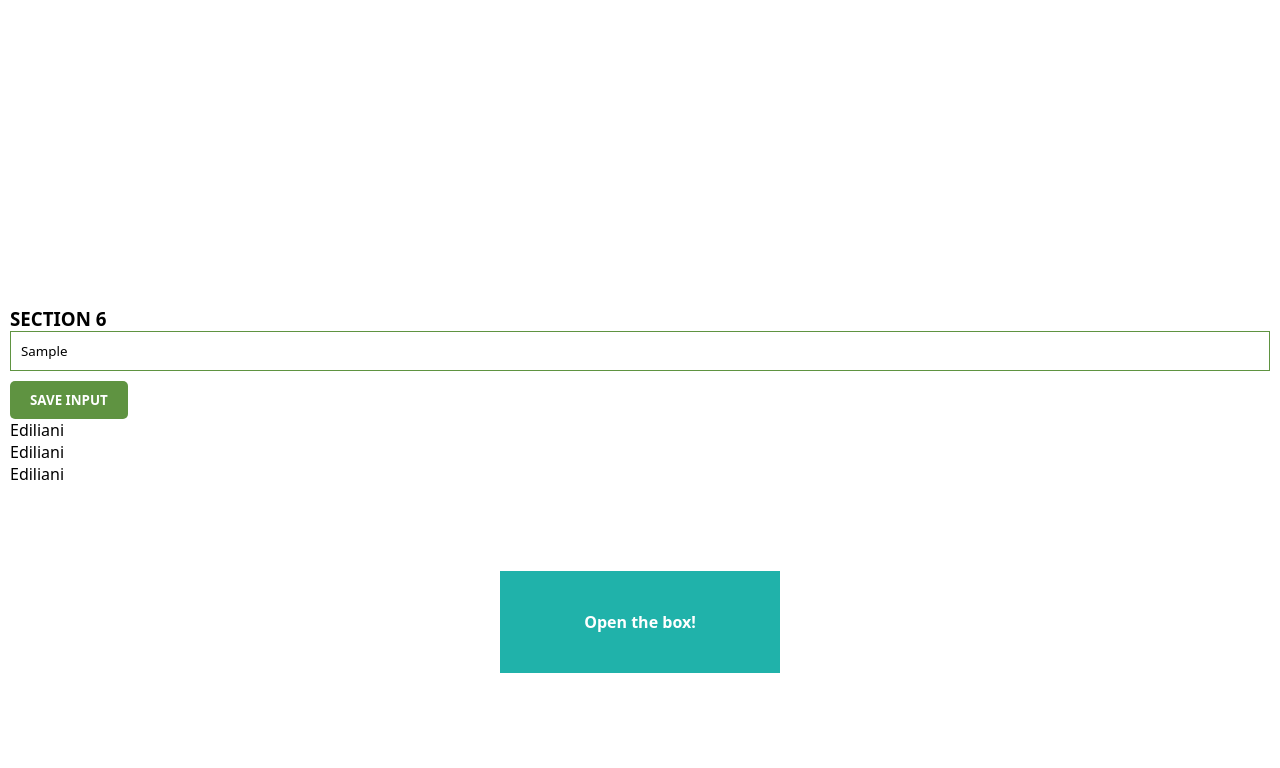
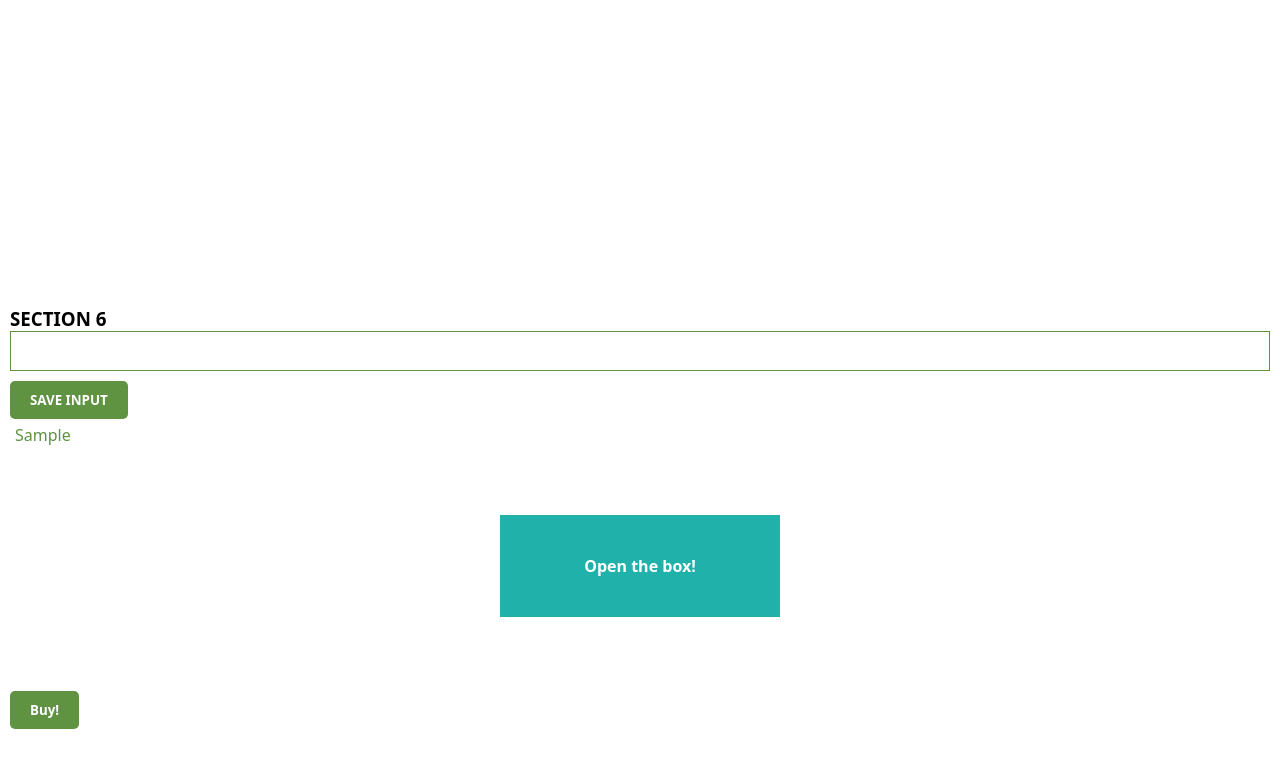
Before and after one commit to EdilianiKumquel/courseJavascript, a plain HTML site: page index.html in a window 1280 px wide. Both pictures are taken after typing "Sample" into the empty fields and a click on the button "SAVE INPUT". Shown: the part 2960-3728 px from the top of the page. Drawn offline with Linux system fonts and the light colour scheme.

Commit message:
Advanced content about section 5

```diff
--- a/css/style.css
+++ b/css/style.css
@@ -3,7 +3,7 @@
 *{
 	padding: 0;
 	margin: 0;
-	/*text-decoration: none;*/
+	text-decoration: none;
 	font-family:  'Noto Sans', sans-serif;
 }
 
@@ -251,6 +251,20 @@ nav li a {
 	color: white;
 	font-weight: bold;
 }
+
+#section6 ul {
+	list-style: none;
+	padding-left: 0;
+	margin-top:20pxS;
+}
+
+#section6 li {
+	margin:5px;
+}
+
+#section6 a {
+	color: #5f9341;
+}
 /*-------------- FOOTER ------------------------------*/
 
 footer {
--- a/index.html
+++ b/index.html
@@ -77,8 +77,10 @@
 			<ul id="ul-el"></ul>
 			<br>
 			<br>
+			<div id="box">Open the box!</div>
 			<br>
-			<div id="box">Open the box!</div>
+			<br>
+			<div id="container"></div>
 		</article>
 	</section>
 	<footer>
--- a/js/index.js
+++ b/js/index.js
@@ -221,7 +221,7 @@ function putsFruit() {
 putsFruit();
 
 //section 5
-let myLeads = ["Ediliani", "Ediliani", "Ediliani"];
+let myLeads = [];
 const inputEl = document.getElementById("input-el");
 const inputBtn = document.getElementById("input-btn");
 const ulEl = document.getElementById("ul-el");
@@ -229,15 +229,22 @@ const ulEl = document.getElementById("ul-el");
 
 inputBtn.addEventListener("click", function() {
 	myLeads.push(inputEl.value);
-	console.log(myLeads);
+	inputEl.value = "";
+	renderLeads();
 });
 
-for (let i = 0; i < myLeads.length; i++){
-	ulEl.innerHTML += "<li>" + myLeads[i] + "</li>";
-	console.log(ulEl);
+function renderLeads(){
+	let listItem = "";
+	for (let i = 0; i < myLeads.length; i++){
+		listItem += `
+		<li>
+			<a target='_black' href='${myLeads[i]}'>
+				${myLeads[i]}
+			</a>
+		</i>`
+	}
+	ulEl.innerHTML = listItem;
 }
-
-
 
 
 
@@ -247,6 +254,23 @@ openBox.addEventListener("click", function() {
 	console.log("I want to open the box!")
 });
 
-//section 5: building a Chrome Extension
-//lesson 16: write your first innerHTML
-//5:12:59
+const container = document.getElementById("container");
+
+container.innerHTML = "<button> Buy! </button>";
+container.addEventListener("click", function(){
+	container.innerHTML += "<p>Thank you for buying!</p>";
+})
+
+//practice temple strings
+
+const recipient = "Ediliani";
+const sender = "James";
+const email = `Hey ${recipient}!
+ How is it going?
+ Cheers ${sender}`;
+
+console.log(email);
+
+//section 5: building a chrome Extension
+//lesson 32: what is localStorage
+//5:53:39
```
